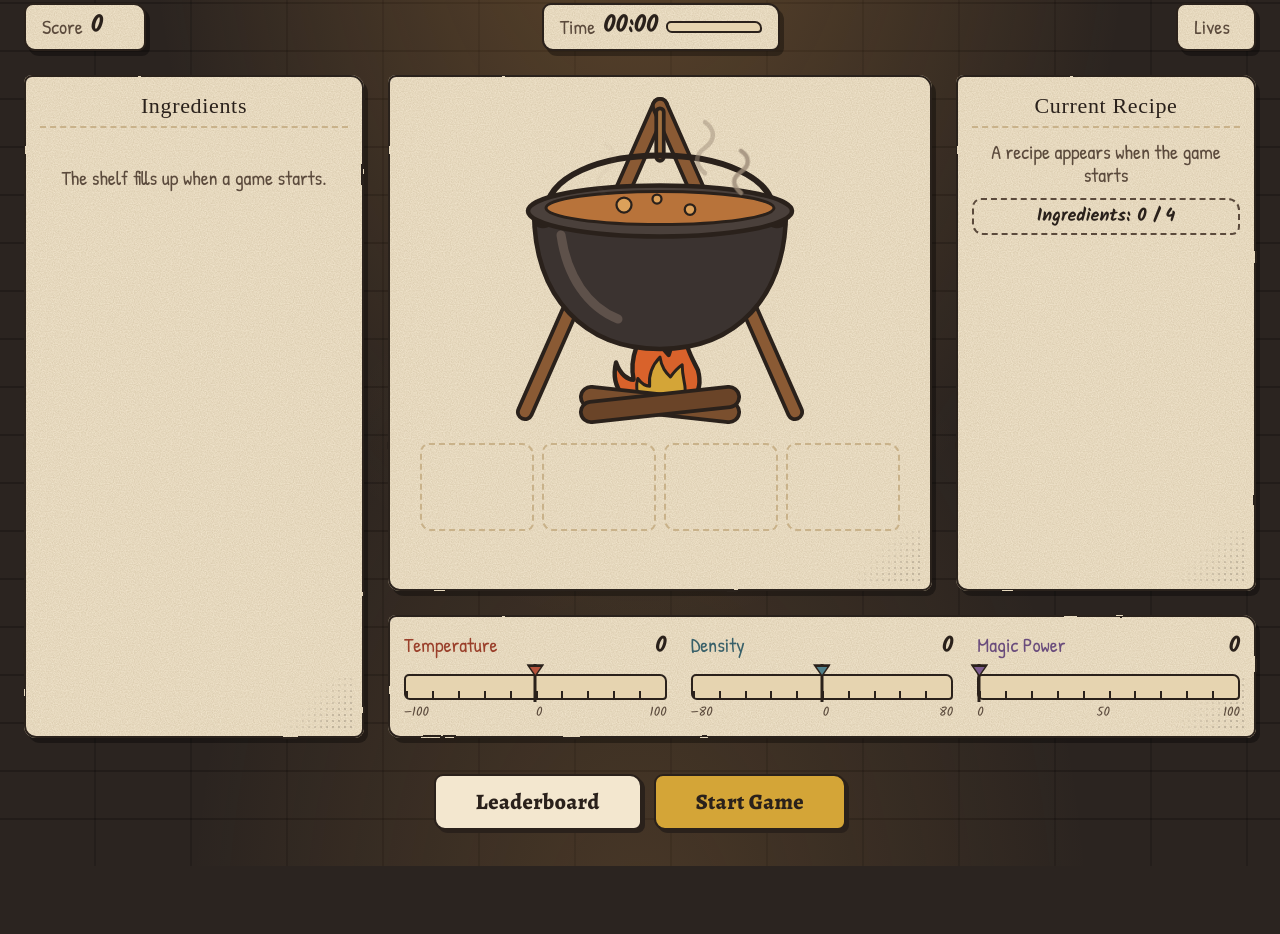
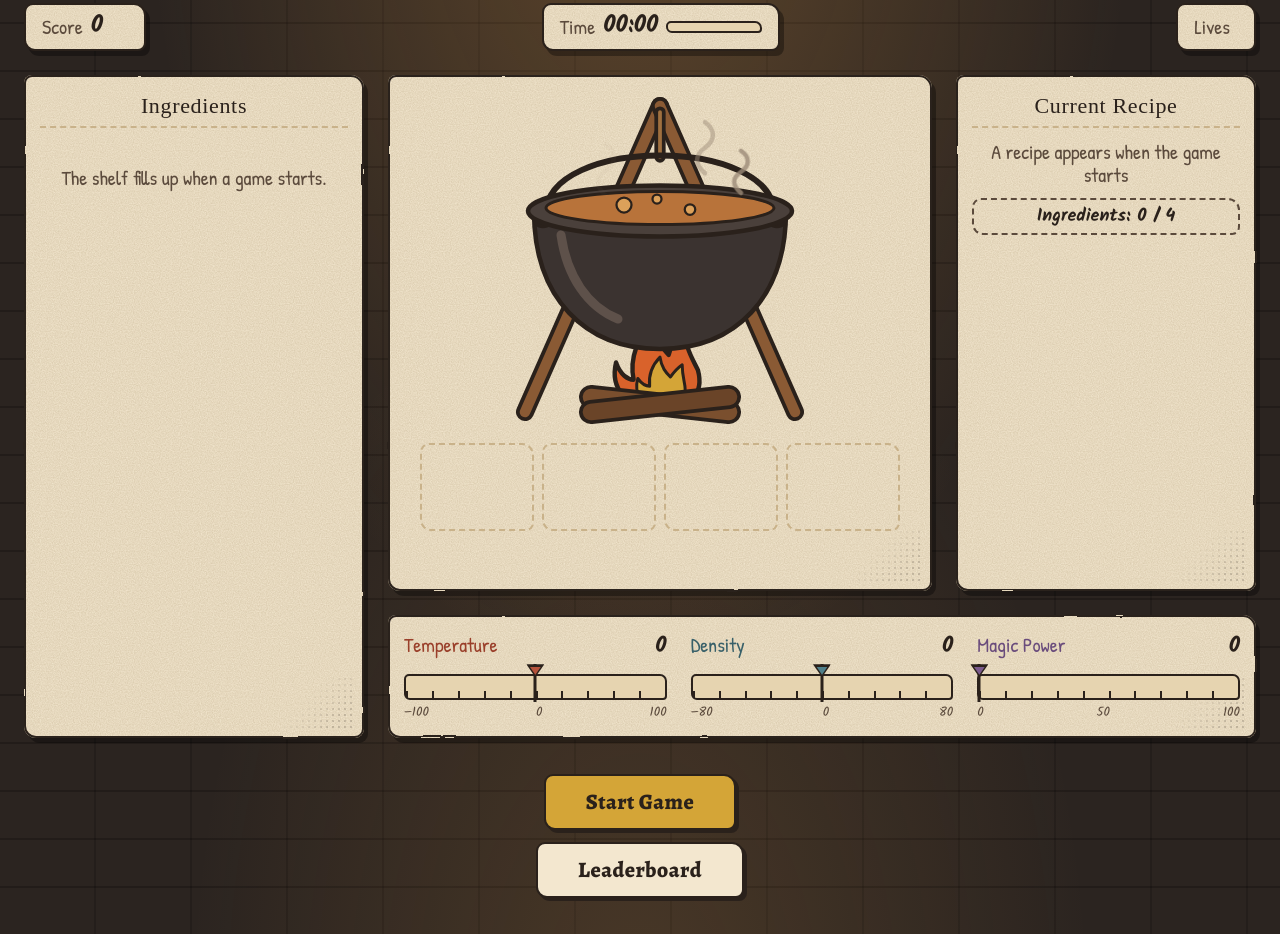
Before and after one commit to Besika40k/alchemists-cauldron, a website built with Vite: page index.html in a window 1280 px wide. Shown: the part 98-1032 px from the top of the page. Before the commit the page ends 964 px from the top, so only its background shows below. Built offline with nearby package versions, Linux system fonts and the light colour scheme; a web font is replaced by a local one.

Commit message:
style: center start game in its own row on the start screen

```diff
--- a/src/styles/components/actions.css
+++ b/src/styles/components/actions.css
@@ -3,12 +3,18 @@
   position: sticky;
   bottom: 0;
   z-index: 1;
+  display: grid;
+  gap: var(--space-3);
+  padding-block: var(--space-3);
+  background: linear-gradient(transparent, var(--color-stone) 35%);
+}
+
+/* the main action alone in the center, the menu buttons in a row under it */
+.actions__row {
   display: flex;
   flex-wrap: wrap;
   justify-content: center;
   gap: var(--space-3);
-  padding-block: var(--space-3);
-  background: linear-gradient(transparent, var(--color-stone) 35%);
 }
 
 @media (width >= 1024px) {
--- a/src/ui/actions-view.ts
+++ b/src/ui/actions-view.ts
@@ -26,30 +26,30 @@ function createActionButton(
 }
 
 /**
- * The action bar under the play field: Start Game and Leaderboard before the first
- * run, Pause and Brew during it.
+ * The action bar under the play field. Before the first run Start Game sits alone in
+ * the center, with Leaderboard in a row under it; during a run Pause and Brew.
  */
 export class ActionsView {
-  readonly #leaderboardButton: HTMLButtonElement;
+  readonly #menuRow: HTMLDivElement;
   readonly #startButton: HTMLButtonElement;
   readonly #pauseButton: HTMLButtonElement;
   readonly #brewButton: HTMLButtonElement;
   readonly element: HTMLElement;
 
   constructor(handlers: IActionHandlers) {
-    this.#leaderboardButton = createActionButton(
-      'Leaderboard',
-      handlers.onShowLeaderboard,
-      'button button--large',
-    );
     this.#startButton = createActionButton('Start Game', handlers.onStart);
     this.#pauseButton = createActionButton('Pause', handlers.onPause, 'button button--large');
     this.#brewButton = createActionButton('Brew', handlers.onBrew);
+    this.#menuRow = createElement('div', { className: 'actions__row' }, [
+      createActionButton('Leaderboard', handlers.onShowLeaderboard, 'button button--large'),
+    ]);
     this.element = createElement('div', { className: 'actions' }, [
-      this.#leaderboardButton,
-      this.#startButton,
-      this.#pauseButton,
-      this.#brewButton,
+      createElement('div', { className: 'actions__row' }, [
+        this.#startButton,
+        this.#pauseButton,
+        this.#brewButton,
+      ]),
+      this.#menuRow,
     ]);
   }
 
@@ -63,7 +63,7 @@ export class ActionsView {
   render(state: IGameState): void {
     const isMenu: boolean = state.status === 'menu';
 
-    this.#leaderboardButton.hidden = !isMenu;
+    this.#menuRow.hidden = !isMenu;
     this.#startButton.hidden = !isMenu;
     this.#pauseButton.hidden = state.status !== 'playing' && state.status !== 'paused';
     this.#brewButton.hidden = isMenu;
```
